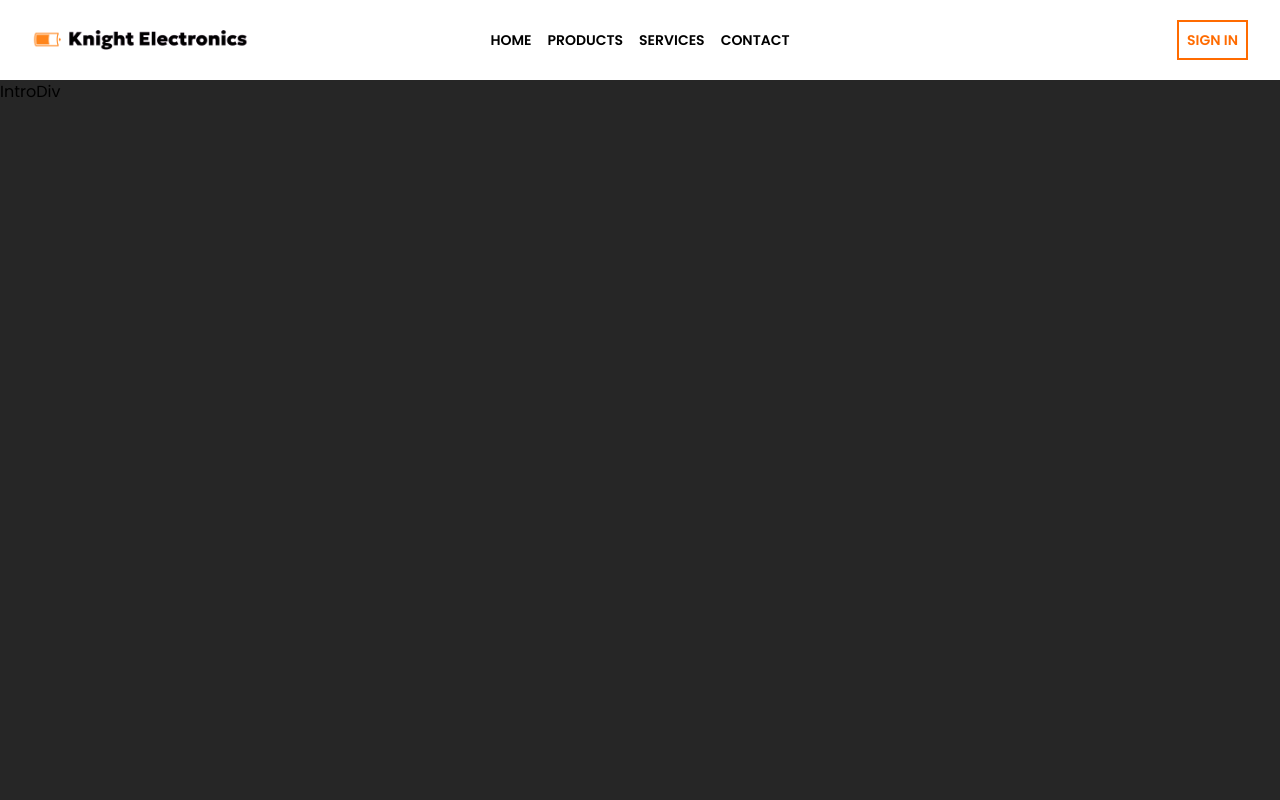
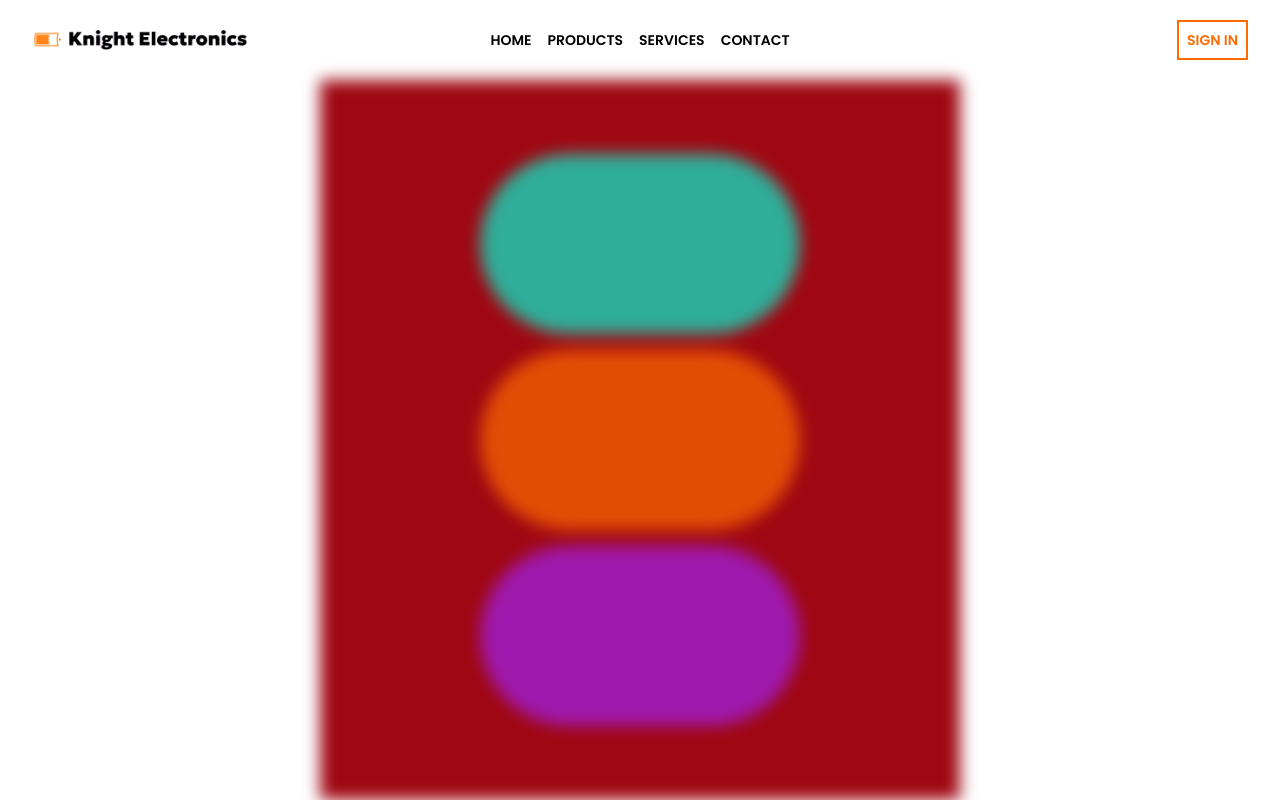
Before and after one commit to judjudaujyd/knight-electronics, a React (Vite) app: page / in a window 1280 px wide. Built offline with nearby package versions, Linux system fonts and the light colour scheme.

Commit message:
Started Intro Div

```diff
--- a/package.json
+++ b/package.json
@@ -14,18 +14,20 @@
     "react": "^19.1.1",
     "react-dom": "^19.1.1",
     "react-icons": "^5.5.0",
-    "react-router-dom": "^7.8.0",
-    "tailwindcss": "^4.1.12"
+    "react-router-dom": "^7.8.0"
   },
   "devDependencies": {
     "@eslint/js": "^9.33.0",
     "@types/react": "^19.1.10",
     "@types/react-dom": "^19.1.7",
     "@vitejs/plugin-react": "^5.0.0",
+    "autoprefixer": "^10.4.21",
     "eslint": "^9.33.0",
     "eslint-plugin-react-hooks": "^5.2.0",
     "eslint-plugin-react-refresh": "^0.4.20",
     "globals": "^16.3.0",
+    "postcss": "^8.5.6",
+    "tailwindcss": "^4.1.12",
     "typescript": "~5.8.3",
     "typescript-eslint": "^8.39.1",
     "vite": "^7.1.2"
--- a/src/LandingPage/IntroDiv.tsx
+++ b/src/LandingPage/IntroDiv.tsx
@@ -1,9 +1,15 @@
-import React from 'react'
-
 const IntroDiv = () => {
   return (
-    <div>IntroDiv</div>
-  )
-}
+    <>
+      <section className="w-full h-[calc(100dvh-80px)] bg-white relative">
+        <section className="absolute w-full  bg-red-800 top-0 left-[0%] lg:left-[25%] lg:w-1/2 h-full flex flex-col gap-4 justify-center items-center blur">
+          <span className="w-1/2 h-1/4 bg-[var(--neon-teal)] rounded-full opacity-70"></span>
+          <span className="w-1/2 h-1/4 bg-[var(--neon-orange)] rounded-full opacity-70"></span>
+          <span className="w-1/2 h-1/4 bg-[var(--neon-purple)] rounded-full opacity-70"></span>
+        </section>
+      </section>
+    </>
+  );
+};
 
-export default IntroDiv
+export default IntroDiv;
--- a/src/NavBar/Navbar.tsx
+++ b/src/NavBar/Navbar.tsx
@@ -83,7 +83,7 @@ const Navbar = () => {
           {/* ========FLOATING MENU============= */}
 
           {!lScreen && mToggle &&(
-            <div className="absolute w-full h-[350px] top-[80px] lg:hidden bg-white">
+            <div className="absolute z-10 w-full h-[350px] top-[80px] lg:hidden bg-white">
             <div className=" w-full h-2/3">
               <ul className="w-full h-full flex flex-col items-start justify-evenly gap-x-4 px-4">
                 <li>
```
Also changed, not shown: 1 other file (tests, documents, lock files or other folders).
